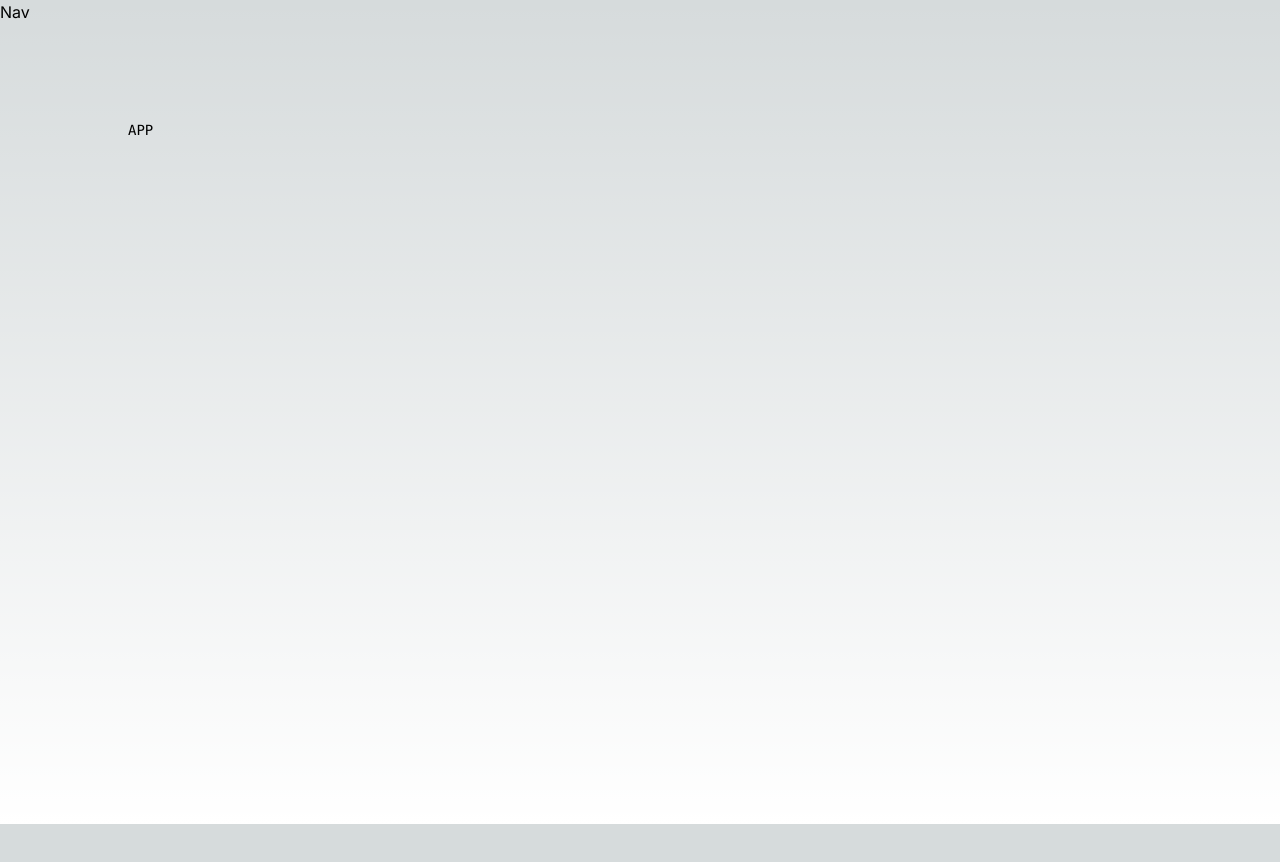
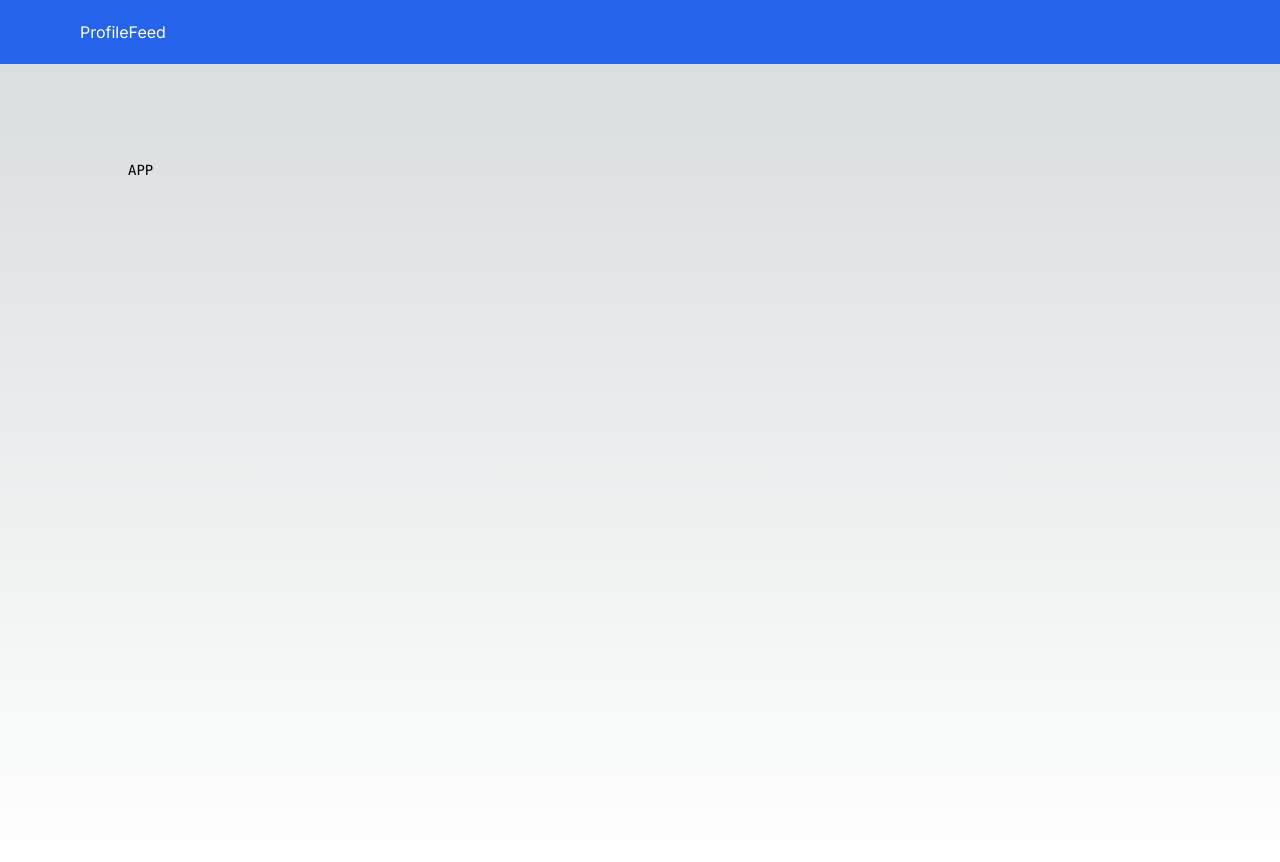
Before and after one commit to VanceMcGrady/vance-mcgrady-ti, a Next.js app: page / in a window 1280 px wide. Before the commit the page ends 824 px from the top, so only its background shows below. Built offline with nearby package versions, Linux system fonts and the light colour scheme.

Commit message:
added some basic styling and layout to navbar and two link elements

```diff
--- a/app/ui_components/Nav.tsx
+++ b/app/ui_components/Nav.tsx
@@ -1,5 +1,11 @@
 import React from "react";
+import Link from "next/link";
 
 export default function Nav() {
-  return <div>Nav</div>;
+  return (
+    <div className="text-h-20 px-20 py-5 text-white flex justify-start align-center w-auto bg-blue-600  ">
+      <Link href={"/profile"}> Profile </Link>
+      <Link href={"/feed"}>Feed</Link>
+    </div>
+  );
 }
```
